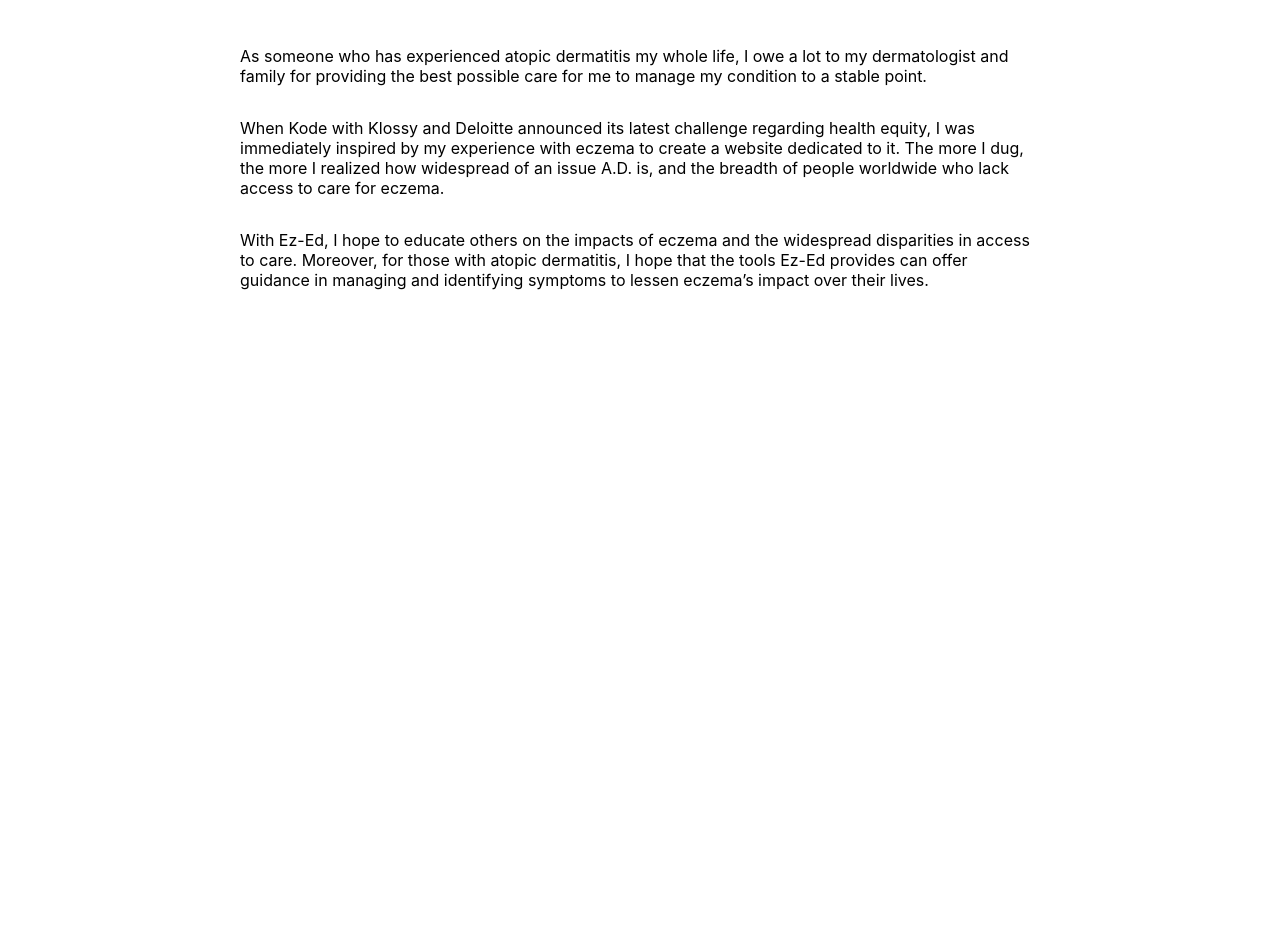
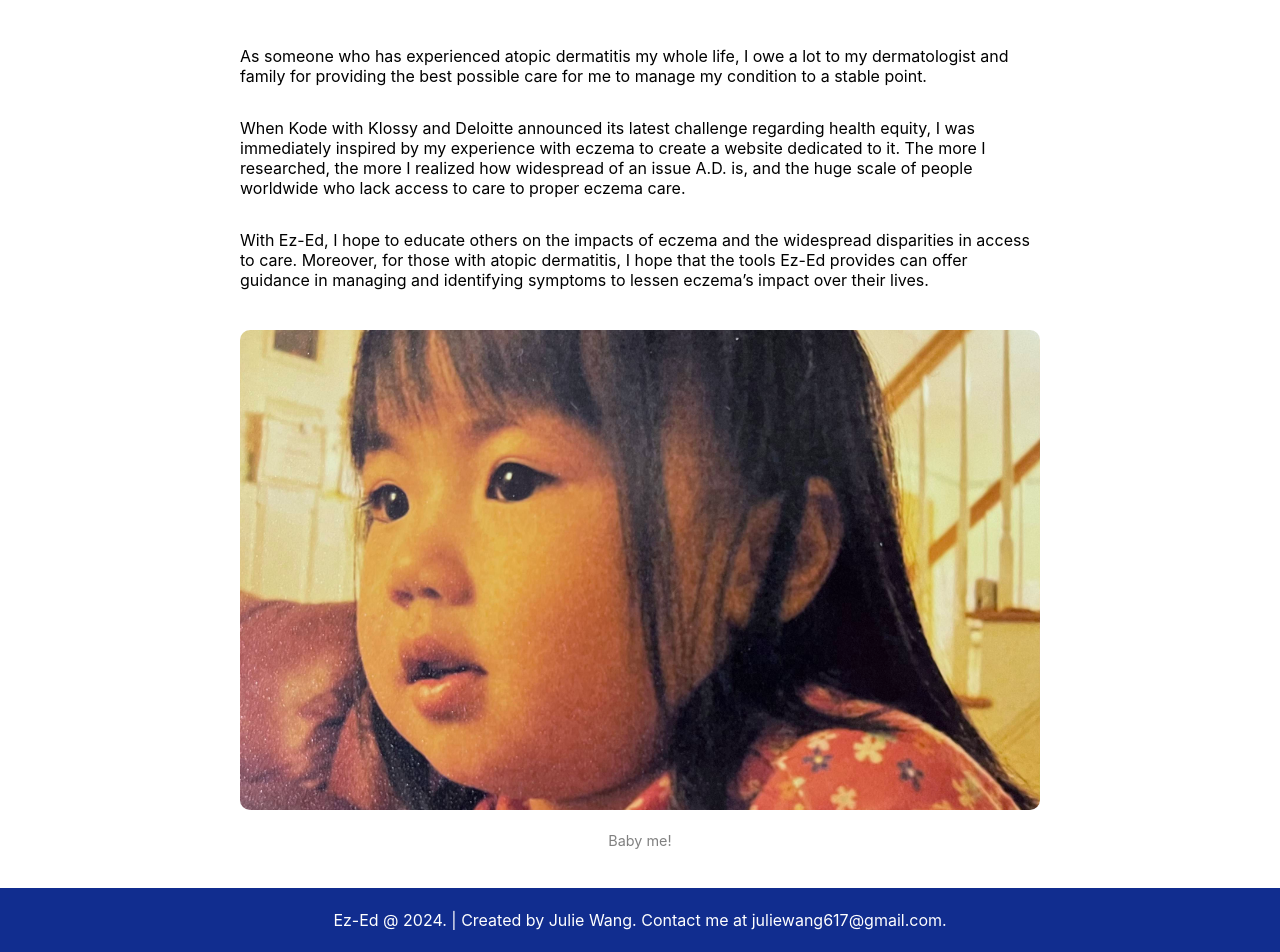
Before and after one commit to juliewang617/ez-ed, a React (Create React App) app: page /about in a window 1280 px wide. Shown: the part 258-1210 px from the top of the page. Before the commit the page ends 800 px from the top, so only its background shows below. Built offline with nearby package versions, Linux system fonts and the light colour scheme.

Commit message:
worked on about page

```diff
--- a/src/pages/About.js
+++ b/src/pages/About.js
@@ -1,4 +1,7 @@
+import Footer from "../components/Footer";
 import NavBar from "../components/NavBar";
+import React from "react";
+import littleMe from '../assets/little-me.jpg';
 
 export default function About(){
     return(
@@ -18,9 +21,9 @@
                 <p>
                 When Kode with Klossy and Deloitte announced its latest challenge
                 regarding health equity, I was immediately inspired by my experience
-                with eczema to create a website dedicated to it. The more I dug, the
-                more I realized how widespread of an issue A.D. is, and the breadth
-                of people worldwide who lack access to care for eczema.
+                with eczema to create a website dedicated to it. The more I researched, the
+                more I realized how widespread of an issue A.D. is, and the huge scale
+                of people worldwide who lack access to care to proper eczema care.
                 </p>
 
                 <p>
@@ -30,7 +33,14 @@
                 offer guidance in managing and identifying symptoms to lessen
                 eczema’s impact over their lives.
                 </p>
+
+                <div className="page-image-caption">
+                    <img src={littleMe} className="page-image-full" alt="Baby me!"/>
+                    <p className="page-caption">Baby me!</p>
+                </div>
             </div>
+
+            <Footer />
         </div>
     )
 }
--- a/src/pages/GetSupport.js
+++ b/src/pages/GetSupport.js
@@ -1,3 +1,4 @@
+import Footer from "../components/Footer";
 import NavBar from "../components/NavBar";
 
 export default function GetSupport(){
@@ -9,6 +10,8 @@
                 <p className="page-caption">Ridiculus mus mauris vitae ultricies leo.
                 Viverra vitae congue eu consequat.</p>
             </div>
+
+            <Footer />
         </div>
     )
 }
--- a/src/pages/GiveBack.js
+++ b/src/pages/GiveBack.js
@@ -1,3 +1,4 @@
+import Footer from "../components/Footer";
 import NavBar from "../components/NavBar";
 
 export default function GiveBack(){
@@ -9,6 +10,8 @@
                 <p className="page-caption">See how you can help those with
                     atopic dermatitis.</p>
             </div>
+
+            <Footer />
         </div>
     )
 }
--- a/src/pages/Home.js
+++ b/src/pages/Home.js
@@ -20,21 +20,21 @@
 
                 <div className="title">Take Steps Against Ezcema</div>
                 <div className="actions-container">
-                    <div className="action-learn-more">
+                    <div className="action-learn-more" onClick={() => {window.location='/learnmore'}}>
                         <h1 className="white-h1">Learn More</h1>
                         <p className="actions-p">
                             Learn about the rampant healthcare disparities
                             worldwide regarding atopic dermatitis.
                         </p>
                     </div>
-                    <div className="action-get-help">
+                    <div className="action-get-help" onClick={() => {window.location='/getsupport'}}>
                         <h1 className="white-h1">Get Help</h1>
                         <p className="actions-p">
                             Identify atopic dermatitis using AI or take a
                             questionnaire to better understand symptoms.
                         </p>
                     </div>
-                    <div className="action-give-back">
+                    <div className="action-give-back" onClick={() => {window.location='/giveback'}}>
                         <h1 className="white-h1">Give Back</h1>
                         <p className="actions-p">
                             Find organizations to donate to, or participate in
--- a/src/pages/LearnMore.js
+++ b/src/pages/LearnMore.js
@@ -1,3 +1,4 @@
+import Footer from "../components/Footer";
 import NavBar from "../components/NavBar";
 
 export default function LearnMore(){
@@ -9,6 +10,7 @@
                 <p className="page-caption">Ridiculus mus mauris vitae ultricies leo.
                 Viverra vitae congue eu consequat.</p>
             </div>
+            <Footer />
         </div>
     )
 }
--- a/src/styles/styles.css
+++ b/src/styles/styles.css
@@ -392,6 +392,29 @@
     flex-direction: column;
 }
 
+.page-image-caption {
+    display: flex;
+    flex-direction: column;
+    align-items: center;
+    justify-content: center;
+    margin: 1.5rem 0 1.5rem 0;
+}
+
+.page-image-full {
+    width: 100%;
+    height: 30rem;
+    object-fit: cover;
+    border-radius: 10px;
+    background-color: gray;
+    margin: 0 0 0.5rem 0;
+}
+
+.page-caption {
+    text-align: center;
+    color: gray;
+    font-size: 0.9rem;
+}
+
 @media (max-width: 900px){
     .page-body{
         width: 80%;
```
Also changed, not shown: src/assets/little-me.jpg (added).
